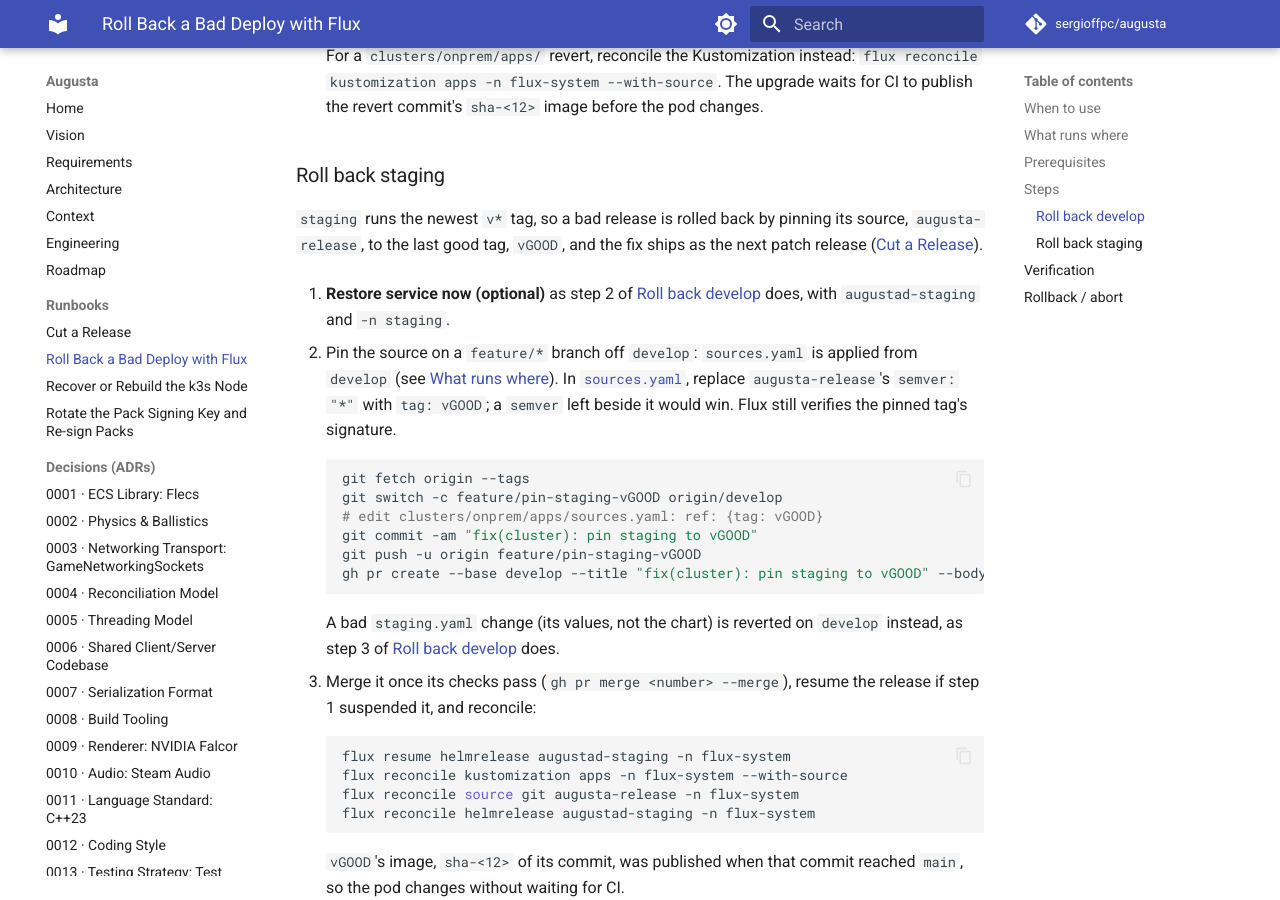
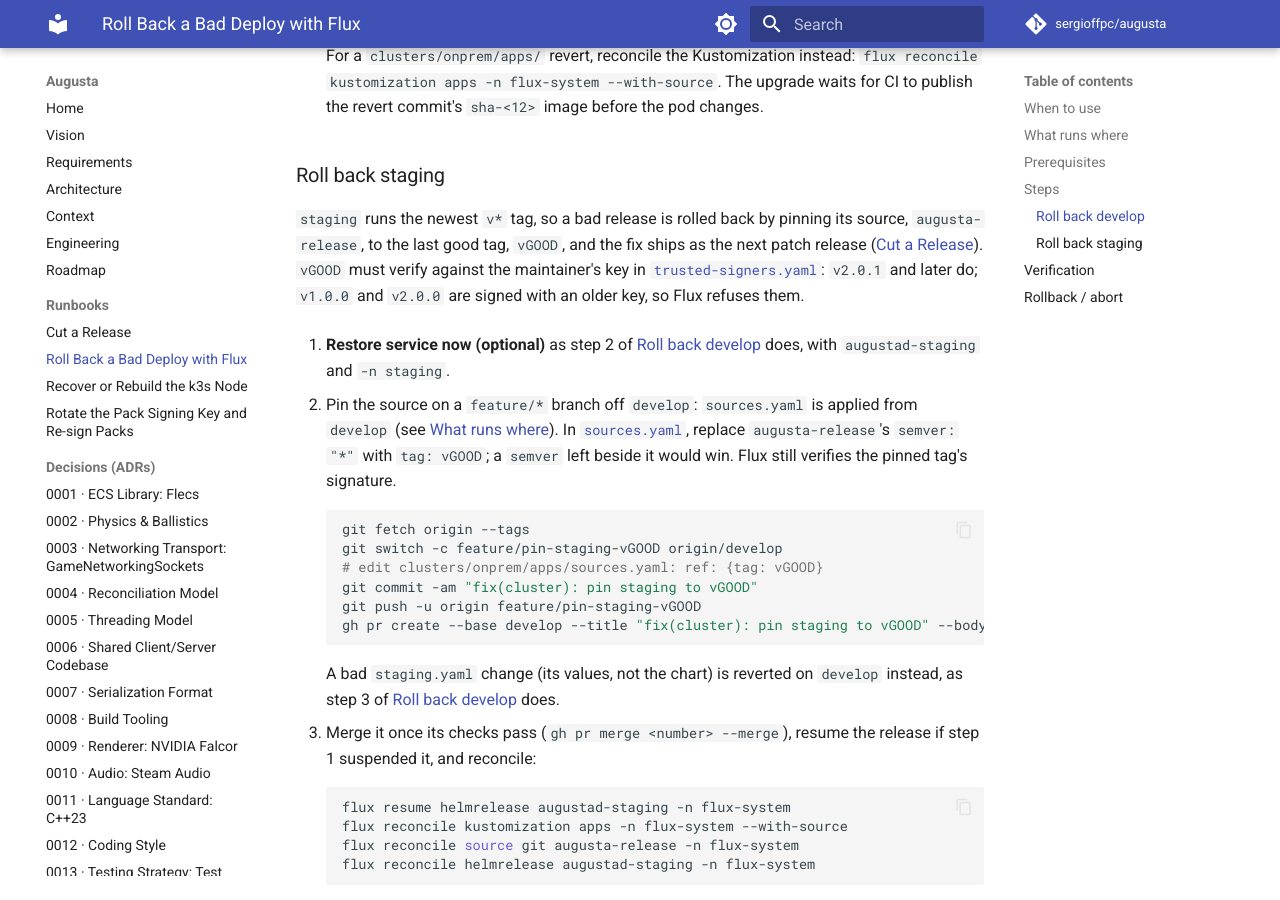
Before and after one commit to sergioffpc/augusta, an MkDocs documentation site: the page built from docs/runbooks/flux-rollback.md, in a window 1280 px wide and 900 px high, scrolled down 3160 px. Built offline with MkDocs 1.6.1 and Material for MkDocs 9.7.7, drawn with Linux system fonts in a browser that asks for light colours; comment, search, counter and statistics services are not loaded.

Commit message:
docs(runbooks): name the release tags staging can roll back to
v1.0.0 and v2.0.0 are signed with a key trusted-signers.yaml does not hold,
so Tag verification refuses them as a rollback target.

Refs #525

Co-Authored-By: Claude Opus 5.5 <noreply@anthropic.com>

```diff
--- a/docs/runbooks/flux-rollback.md
+++ b/docs/runbooks/flux-rollback.md
@@ -156,6 +156,10 @@ tag and a published tag is never moved or reused.
 `staging` runs the newest `v*` tag, so a bad release is rolled back by pinning
 its source, `augusta-release`, to the last good tag, `vGOOD`, and the fix ships
 as the next patch release ([Cut a Release](cut-release.md#rollback--abort)).
+`vGOOD` must verify against the maintainer's key in
+[`trusted-signers.yaml`](../../clusters/onprem/flux-system/trusted-signers.yaml):
+`v2.0.1` and later do; `v1.0.0` and `v2.0.0` are signed with an older key, so
+Flux refuses them.
 
 1. **Restore service now (optional)** as step 2 of
    [Roll back develop](#roll-back-develop) does, with `augustad-staging` and
```
